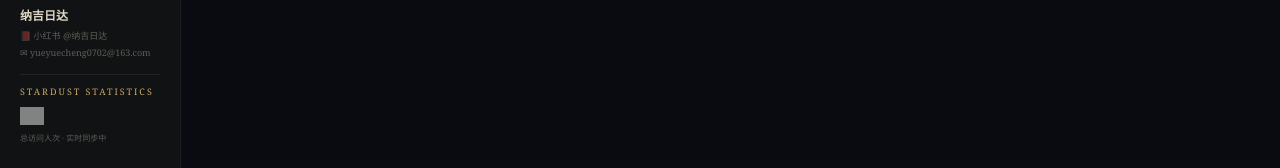
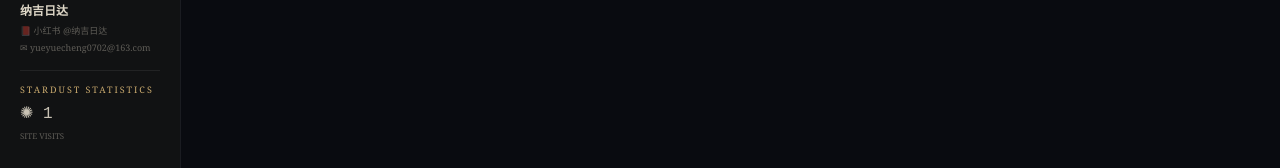
Before and after one commit to yueyuecheng0702-design/my-planning-center, a React (Create React App) app: page / in a window 1280 px wide. Shown: the part 632-800 px from the top of the page. Built offline with nearby package versions, Linux system fonts and the light colour scheme; grey boxes are pictures that could not be loaded.

Commit message:
Update App.js
还是修改显示访问人数

```diff
--- a/src/App.js
+++ b/src/App.js
@@ -144,6 +144,7 @@ export default function App() {
   const [tab, setTab] = useState("home");
   const [activeOdyssey, setActiveOdyssey] = useState(0);
   const [newInspo, setNewInspo] = useState("");
+  const [views, setViews] = useState(0);
 
   // Load
 useEffect(() => {
@@ -154,6 +155,16 @@ useEffect(() => {
     const n = await load("upc-notes"); if (n !== null) setNotes(n);
 
     setLoaded(true);
+
+    // 获取访问量：改用更稳健的 API，并只在非本地环境运行
+    if (window.location.hostname !== "localhost") {
+      fetch('https://api.countapi.xyz/hit/yueyue-odyssey-2026/visits')
+        .then(res => res.json())
+        .then(data => setViews(data.value))
+        .catch(() => setViews(88)); // 如果接口挂了，默认显示个吉利数字
+    } else {
+      setViews(1); // 本地调试显示 1
+    }
   })();
 }, []);
 
@@ -247,19 +258,16 @@ useEffect(() => { if (loaded) save("upc-notes", notes); }, [notes, loaded]);
           <div style={{ fontSize: "9px", color: C.muted, marginBottom: "4px" }}>📕 小红书 @纳吉日达</div>
           <a href="mailto:yueyuecheng0702@163.com" style={{ fontSize: "9px", color: C.muted, textDecoration: "none", display: "block", wordBreak: "break-all", lineHeight: "1.5" }}>
             ✉ yueyuecheng0702@163.com
-       {/* 极简主义静态图片计数器 - 自动增长 */}
-<div style={{ marginTop: "15px", padding: "10px 0", borderTop: `1px solid ${C.border}` }}>
-  <div style={{ fontSize: "9px", color: C.accent, letterSpacing: "2px", marginBottom: "8px", textTransform: "uppercase" }}>
+       {/* 极简文字计数器 */}
+<div style={{ marginTop: "15px", padding: "12px 0", borderTop: `1px solid ${C.border}` }}>
+  <div style={{ fontSize: "9px", color: C.accent, letterSpacing: "2px", marginBottom: "6px", textTransform: "uppercase" }}>
     Stardust Statistics
   </div>
-  {/* 使用了简洁的数字生成服务，自动$+1$ */}
-  <img
-    src="https://h-c.vercel.app/get/@yueyue-odyssey-minimal-2026"
-    alt="Visitor Count"
-    style={{ height: "18px", opacity: 0.8 }}
-  />
+  <div style={{ fontSize: "16px", color: C.text, fontFamily: "monospace", opacity: 0.9 }}>
+    ✺ {views || "···"}
+  </div>
   <div style={{ fontSize: "8px", color: C.muted, marginTop: "4px" }}>
-    总访问人次 · 实时同步中
+    SITE VISITS
   </div>
 </div>
           </a>
```
